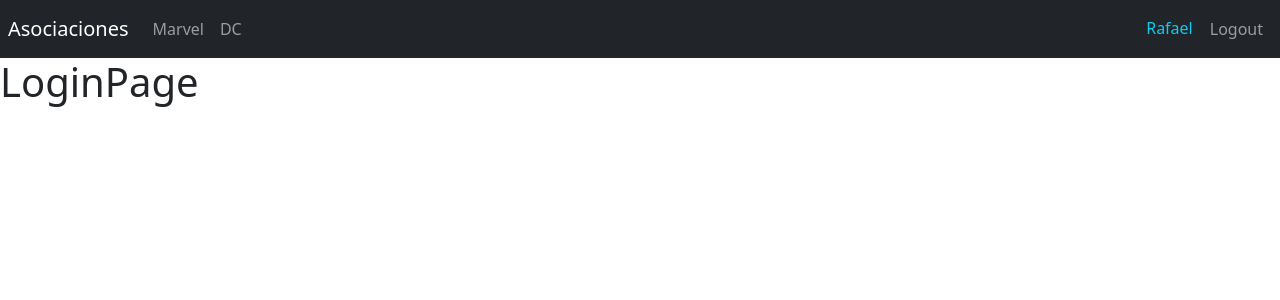
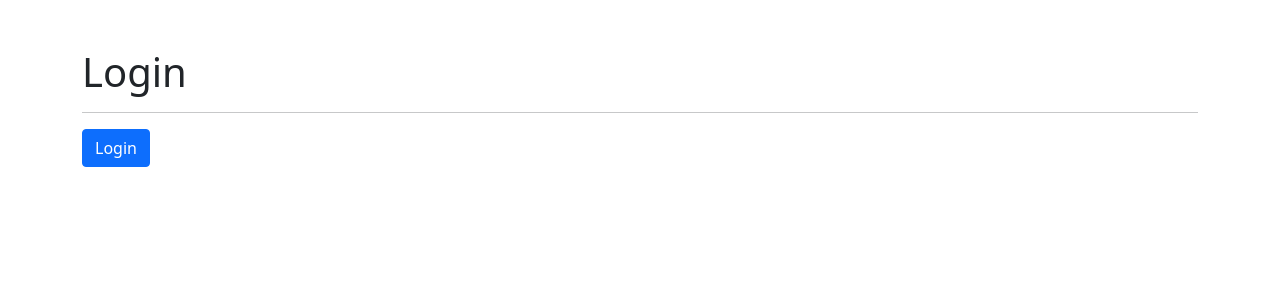
Before and after one commit to kasimkid/H-roes-App, a React (Vite) app: page /login in a window 1280 px wide. Shown: the top 300 px of the page. Built offline with nearby package versions, Linux system fonts and the light colour scheme.

Commit message:
create routes pages and protect routes

```diff
--- a/src/auth/pages/LoginPage.jsx
+++ b/src/auth/pages/LoginPage.jsx
@@ -1,9 +1,29 @@
+import { useNavigate } from "react-router-dom"
 
 export const LoginPage = () => {
 
+    const navigate = useNavigate()
+
+    const onLogin = ( ) => {
+      navigate('/', {
+        replace: true
+      })
+    }
 
 
   return (
-    <h1>LoginPage</h1>
+    <div className="container mt-5">
+      <h1>Login</h1>
+      <hr/>
+
+      <button className="btn btn-primary"
+              onClick={ onLogin }
+      >
+        Login
+      </button>
+
+
+    </div>
+
   )
 }
--- a/src/heroes/index.js
+++ b/src/heroes/index.js
@@ -1,3 +1,4 @@
 
 
 export * from './pages'
+export * from './routes/HeroesRoutes'
--- /dev/null
+++ b/src/heroes/pages/Hero.jsx
@@ -0,0 +1,8 @@
+
+export const Hero = () => {
+
+  return (
+
+    <h1>Hero</h1>
+  )
+}
--- /dev/null
+++ b/src/heroes/pages/SearchHero.jsx
@@ -0,0 +1,8 @@
+
+export const SearchHero = () => {
+
+  return (
+
+    <div>SearchHero</div>
+  )
+}
--- a/src/heroes/pages/index.js
+++ b/src/heroes/pages/index.js
@@ -2,3 +2,5 @@
 
 export * from './DcPage'
 export * from './MarvelPage'
+export * from './SearchHero'
+export * from './Hero'
--- /dev/null
+++ b/src/heroes/routes/HeroesRoutes.jsx
@@ -0,0 +1,25 @@
+import { Navigate, Route, Routes } from 'react-router-dom'
+import { Navbar } from '../../ui'
+import { DcPage, Hero, MarvelPage, SearchHero } from '../pages'
+
+
+export const HeroesRoutes = () => {
+
+  return (
+    <>
+      <Navbar/>
+
+    <div className='container'>
+      <Routes>
+            <Route path='marvel' element={<MarvelPage/>}/>
+            <Route path='dc' element={<DcPage/>}/>
+            <Route path='search' element={<SearchHero/>}/>
+            <Route path='heroe' element={<Hero/>}/>
+
+
+            <Route path='/' element={<Navigate to='/marvel'/>}/>
+        </Routes>
+    </div>
+    </>
+  )
+}
--- a/src/router/AppRouter.jsx
+++ b/src/router/AppRouter.jsx
@@ -1,7 +1,6 @@
-import { Routes, Route, Navigate } from 'react-router-dom';
-import { DcPage, MarvelPage } from '../heroes';
+import { Route, Routes } from 'react-router-dom';
 import { LoginPage } from '../auth';
-import { Navbar } from '../ui';
+import { HeroesRoutes } from '../heroes/routes/HeroesRoutes';
 
 export const AppRouter = () => {
 
@@ -10,13 +9,11 @@ export const AppRouter = () => {
 
     <>
 
-      <Navbar/>
         <Routes>
-            <Route path='marvel' element={<MarvelPage/>}></Route>
-            <Route path='dc' element={<DcPage/>}></Route>
             <Route path='login' element={<LoginPage/>}></Route>
 
-            <Route path='/' element={<Navigate to='/marvel'/>}></Route>
+            <Route path='/*' element={<HeroesRoutes/>}/>
+
         </Routes>
 
     </>
--- a/src/ui/components/Navbar.jsx
+++ b/src/ui/components/Navbar.jsx
@@ -1,7 +1,18 @@
-import { Link, NavLink } from 'react-router-dom';
+import { Link, NavLink, useNavigate } from 'react-router-dom';
 
 
 export const Navbar = () => {
+
+    const navigate = useNavigate()
+
+    const onLogout = () => {
+        navigate('/login', {
+            replace:true
+        })
+    }
+
+
+
     return (
         <nav className="navbar navbar-expand-sm navbar-dark bg-dark p-2">
 
@@ -36,7 +47,9 @@ export const Navbar = () => {
                     <span className='nav-item nav-link text-info primary' >Rafael</span>
 
 
-                    <button className='nav-item nav-link btn'>
+                    <button className='nav-item nav-link btn'
+                            onClick={ onLogout }
+                    >
 
                         Logout
                     </button>
```
